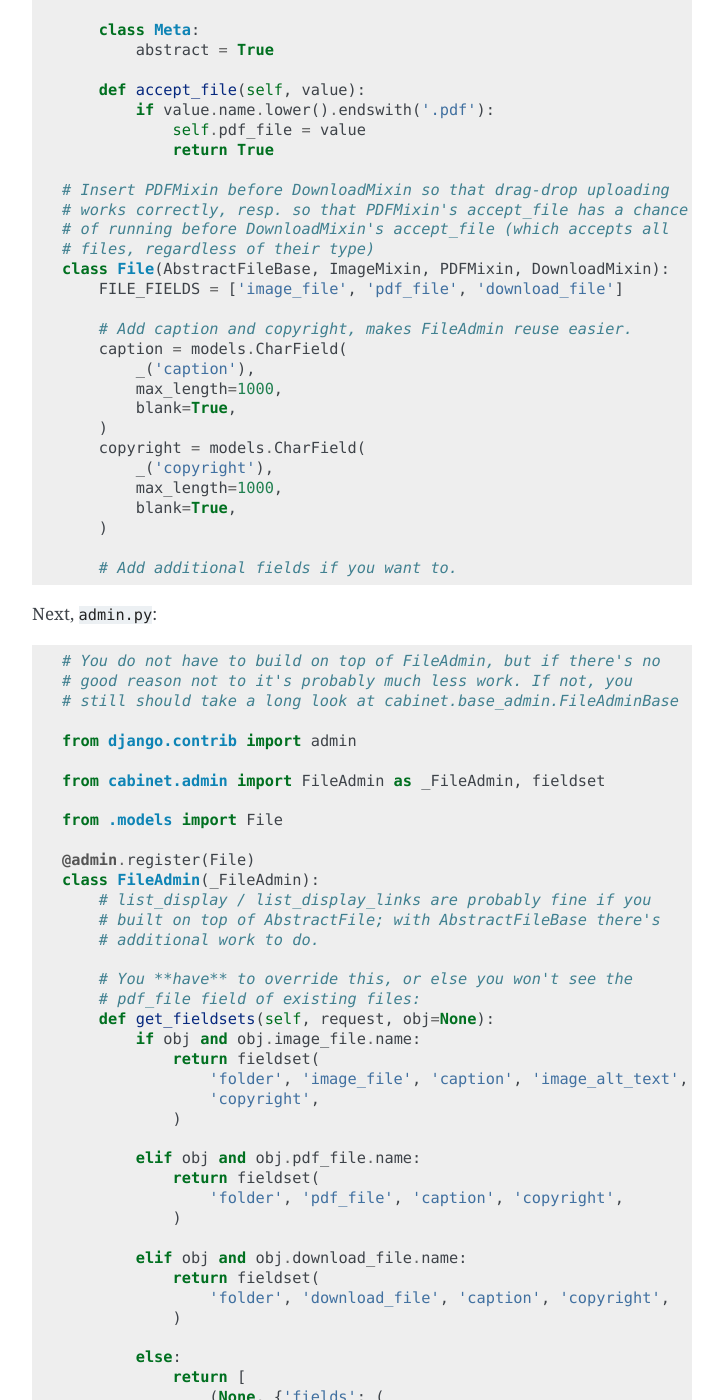
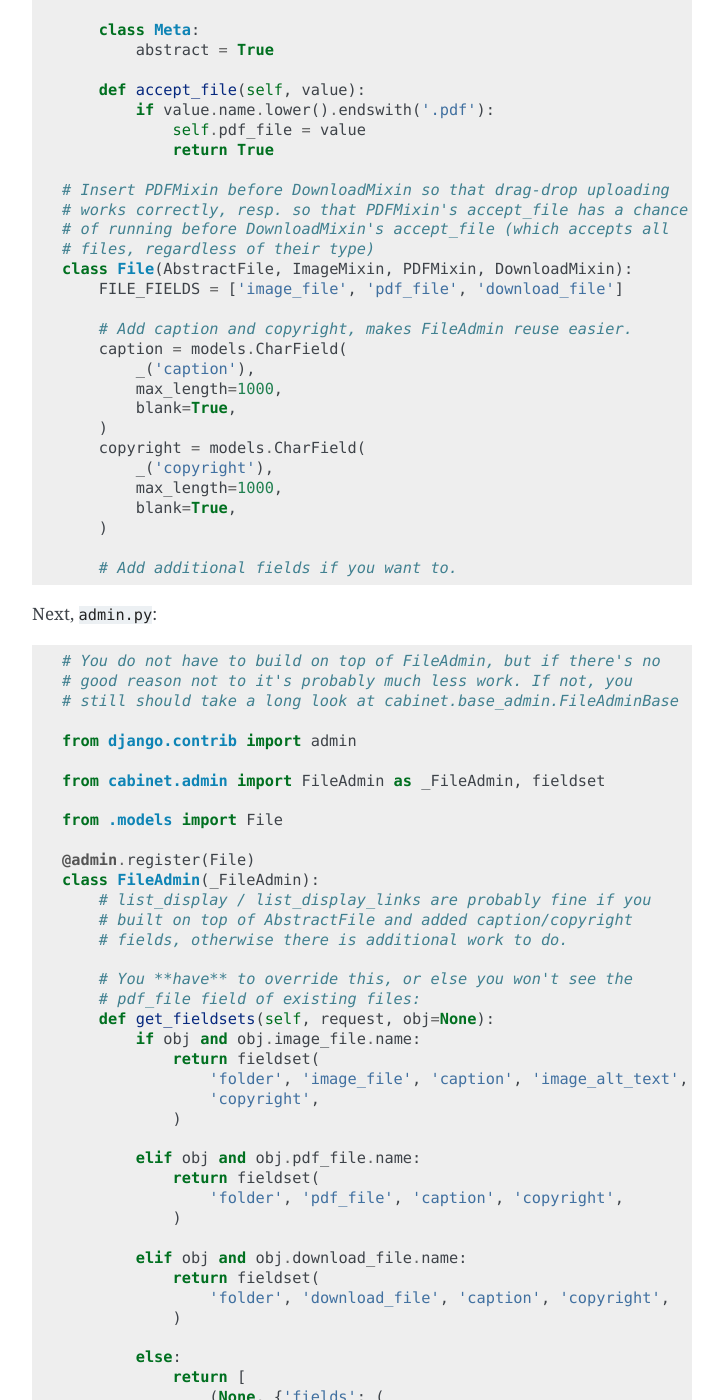
Before and after one commit to feincms/django-cabinet, a Sphinx documentation site: the page built from docs/index.rst, in a window 1280 px wide and 1400 px high, scrolled down 3241 px. Shown: the whole window, without its empty margins (388-1111 px from the left). Built offline with Sphinx 7.4.7, drawn with Linux system fonts in a browser that asks for light colours; some of the changed text lies outside the part shown.

Commit message:
Drop the useless AbstractFile, and rename AbstractFileBase to AbstractFile

```diff
--- a/docs/index.rst
+++ b/docs/index.rst
@@ -68,7 +68,7 @@
     from django.db import models
     from django.utils.translation import ugettext_lazy as _
 
-    from cabinet.base import AbstractFileBase, ImageMixin, DownloadMixin
+    from cabinet.base import AbstractFile, ImageMixin, DownloadMixin
 
     class PDFMixin(models.Model):
         pdf_file = models.FileField(
@@ -90,7 +90,7 @@
     # works correctly, resp. so that PDFMixin's accept_file has a chance
     # of running before DownloadMixin's accept_file (which accepts all
     # files, regardless of their type)
-    class File(AbstractFileBase, ImageMixin, PDFMixin, DownloadMixin):
+    class File(AbstractFile, ImageMixin, PDFMixin, DownloadMixin):
         FILE_FIELDS = ['image_file', 'pdf_file', 'download_file']
 
         # Add caption and copyright, makes FileAdmin reuse easier.
@@ -123,8 +123,8 @@
     @admin.register(File)
     class FileAdmin(_FileAdmin):
         # list_display / list_display_links are probably fine if you
-        # built on top of AbstractFile; with AbstractFileBase there's
-        # additional work to do.
+        # built on top of AbstractFile and added caption/copyright
+        # fields, otherwise there is additional work to do.
 
         # You **have** to override this, or else you won't see the
         # pdf_file field of existing files:
```
Also changed, not shown: 2 other files.
